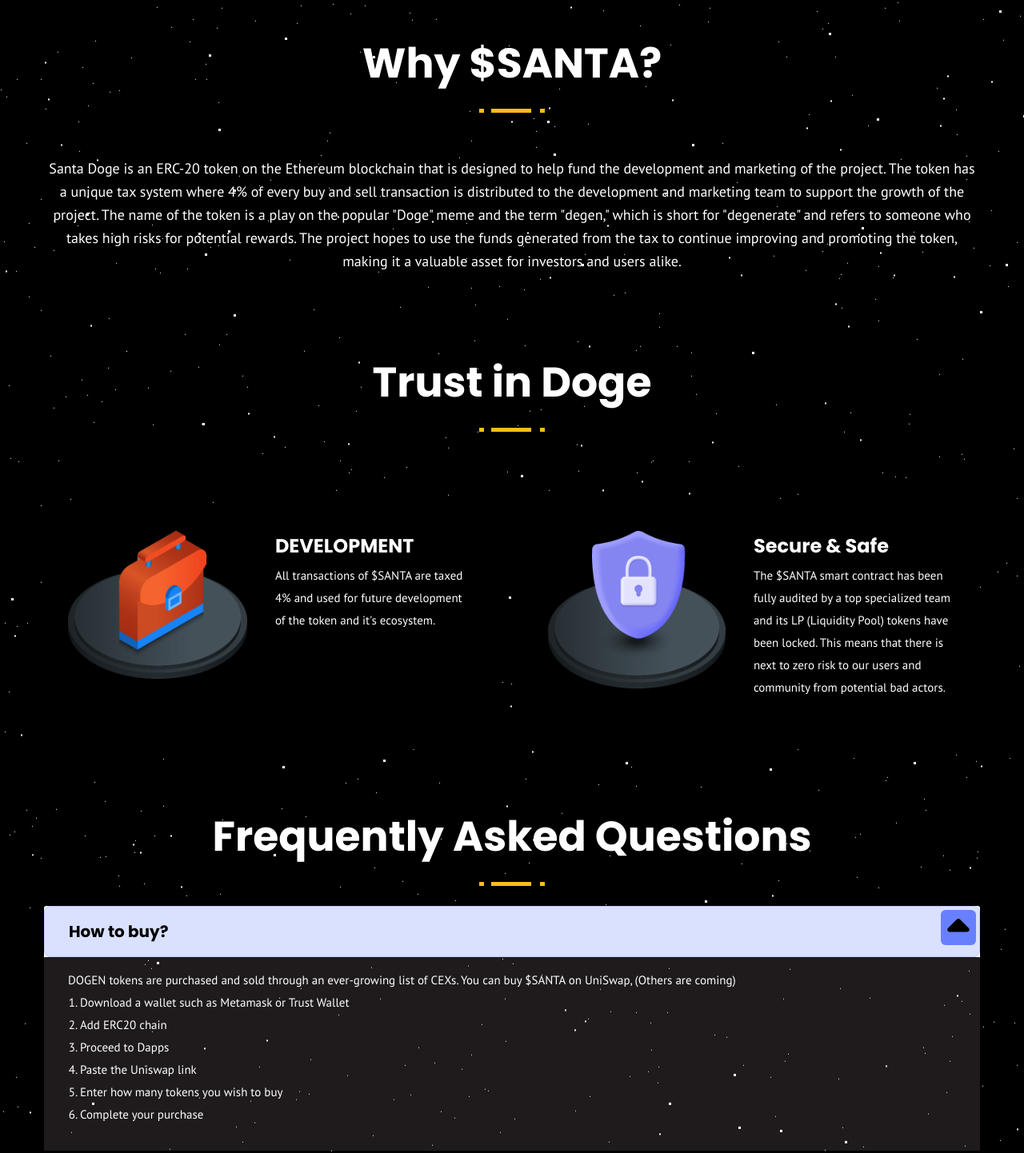
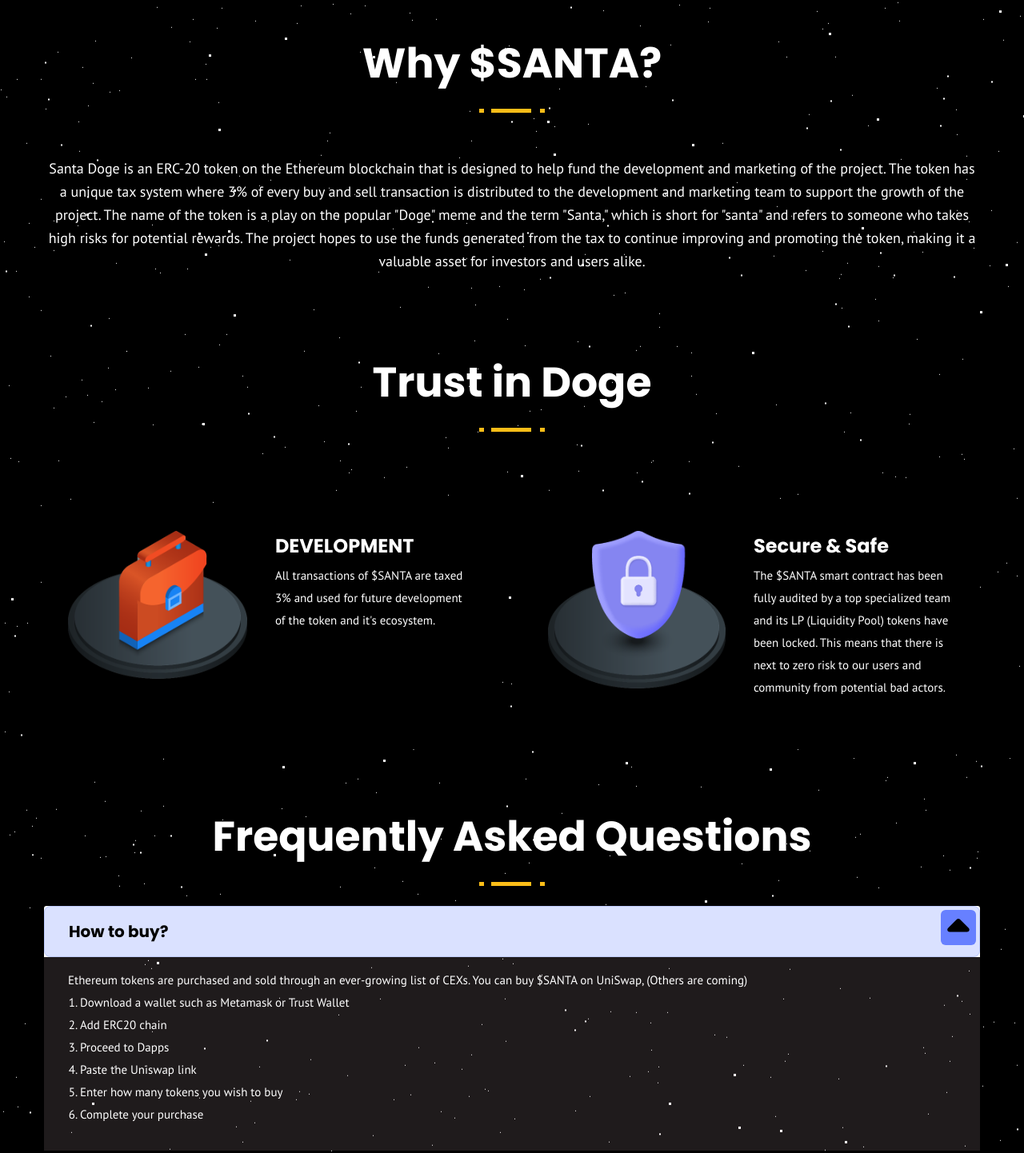
Before and after one commit to husbanttoken/sd, a plain HTML site: page index.html in a window 1280 px wide. Shown: the part 842-2284 px from the top of the page at 80% size. Drawn offline with Linux system fonts and the light colour scheme.

Commit message:
Update index.html

```diff
--- a/index.html
+++ b/index.html
@@ -133,7 +133,7 @@ Santa Doge <span style="color:red;">$SANTA</span>
 <div class="col-sm-12">
 <div class="empty-30"></div>
 <p class="lead kok">
-  Santa Doge is an ERC-20 token on the Ethereum blockchain that is designed to help fund the development and marketing of the project. The token has a unique tax system where 4% of every buy and sell transaction is distributed to the development and marketing team to support the growth of the project. The name of the token is a play on the popular "Doge" meme and the term "degen," which is short for "degenerate" and refers to someone who takes high risks for potential rewards. The project hopes to use the funds generated from the tax to continue improving and promoting the token, making it a valuable asset for investors and users alike.
+  Santa Doge is an ERC-20 token on the Ethereum blockchain that is designed to help fund the development and marketing of the project. The token has a unique tax system where 3% of every buy and sell transaction is distributed to the development and marketing team to support the growth of the project. The name of the token is a play on the popular "Doge" meme and the term "Santa," which is short for "santa" and refers to someone who takes high risks for potential rewards. The project hopes to use the funds generated from the tax to continue improving and promoting the token, making it a valuable asset for investors and users alike.
 </p>
 
 
@@ -161,7 +161,7 @@ Santa Doge <span style="color:red;">$SANTA</span>
 <div class="bf-details">
 <h3>DEVELOPMENT</h3>
 <p>
-  All transactions of $SANTA are taxed 4% and used for future development of the token and it's ecosystem.
+  All transactions of $SANTA are taxed 3% and used for future development of the token and it's ecosystem.
   <br>
 <br>
 </p>
@@ -212,7 +212,7 @@ How to buy?<i class="fas fa-caret-down rotate-icon"></i>
 
 <div id="collapseOne1" class="collapse show" role="tabpanel" aria-labelledby="headingOne1" data-parent="#accordionEx">
 <div class="card-body">
-DOGEN tokens are purchased and sold through an ever-growing list of CEXs. You can buy $SANTA on UniSwap, (Others are coming)
+Ethereum tokens are purchased and sold through an ever-growing list of CEXs. You can buy $SANTA on UniSwap, (Others are coming)
 <ol type="1">
 <li>Download a wallet such as Metamask or Trust Wallet</li>
 <li>Add ERC20 chain</li>
@@ -245,7 +245,7 @@ DOGEN tokens are purchased and sold through an ever-growing list of CEXs. You ca
 <div class="widget-area">
 <div class="widget widget-html">
 <div class="footer-logo">
-<img style="width:50%; height:50%" src="images/PokerChip.png" alt>
+<img style="width:50%; height:50%" src="images/santadoge-medium.png" alt>
 </div>
 </div>
 </div>
```
